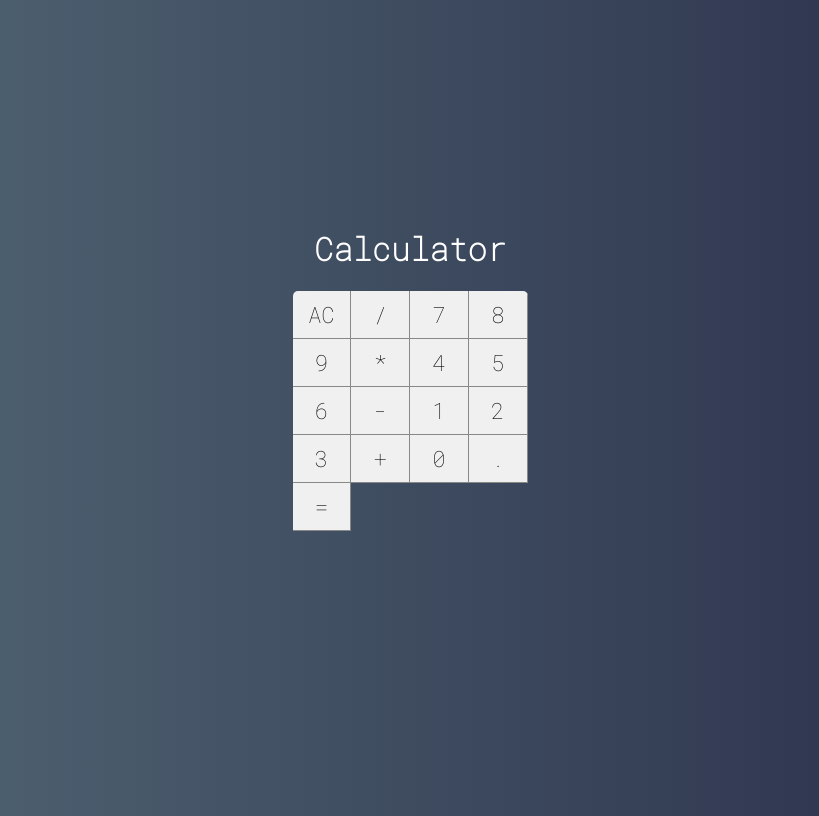
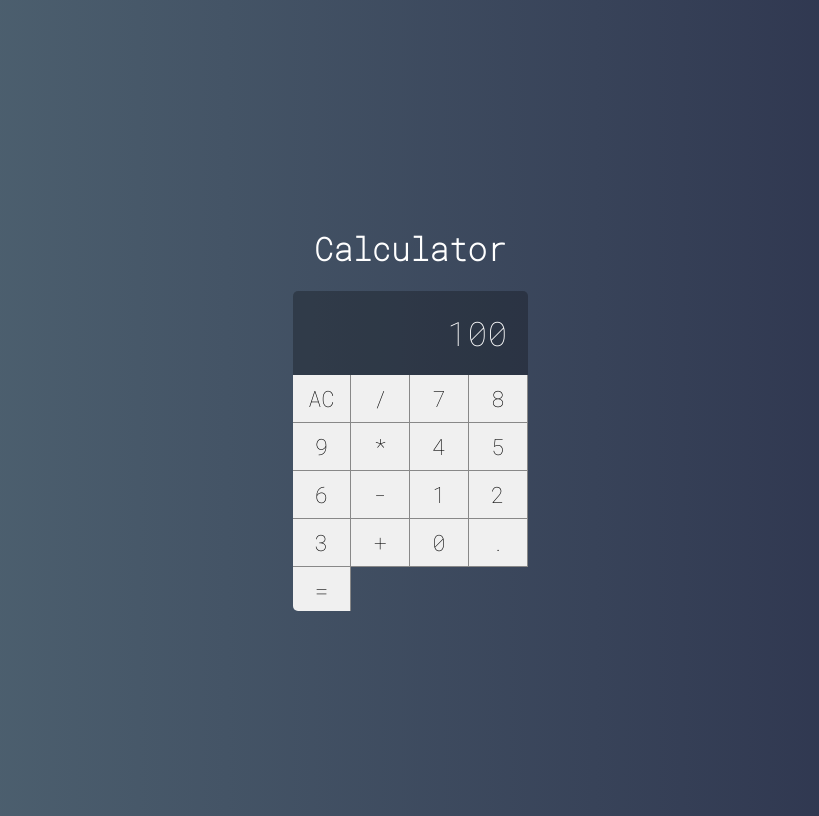
Before and after one commit to rafael-acerqueira/react-calculator, a React (Create React App) app: page / in a window 1280 px wide. Shown: the whole page, without its empty margins (230-1049 px from the left). Built offline with nearby package versions, Linux system fonts and the light colour scheme.

Commit message:
Create display and add to calculator

```diff
--- /dev/null
+++ b/src/components/Display.css
@@ -0,0 +1,9 @@
+.display {
+  grid-column: span 4;
+  background-color: #0004;
+  display: flex;
+  justify-content: flex-end;
+  align-items: center;
+  padding: 20px;
+  font-size: 2.1em;
+}
--- /dev/null
+++ b/src/components/Display.jsx
@@ -0,0 +1,6 @@
+import React from 'react'
+import './Display.css'
+
+export default props => (
+  <div className='display'>{props.value}</div>
+)
--- a/src/main/Calculator.css
+++ b/src/main/Calculator.css
@@ -5,5 +5,5 @@
   overflow: hidden;
   display: grid;
   grid-template-columns: repeat(4, 25%);
-  grid-template-rows: 48px 48px 48px 48px 48px;
+  grid-template-rows: 1fr 48px 48px 48px 48px 48px;
 }
--- a/src/main/Calculator.jsx
+++ b/src/main/Calculator.jsx
@@ -2,12 +2,14 @@
 import './Calculator.css'
 
 import Button from '../components/Button'
+import Display from '../components/Display'
 
 export default class Calculator extends Component {
 
   render() {
     return(
       <div className='calculator'>
+        <Display value={100}/>
         <Button label="AC"/>
         <Button label="/"/>
         <Button label="7"/>
```
